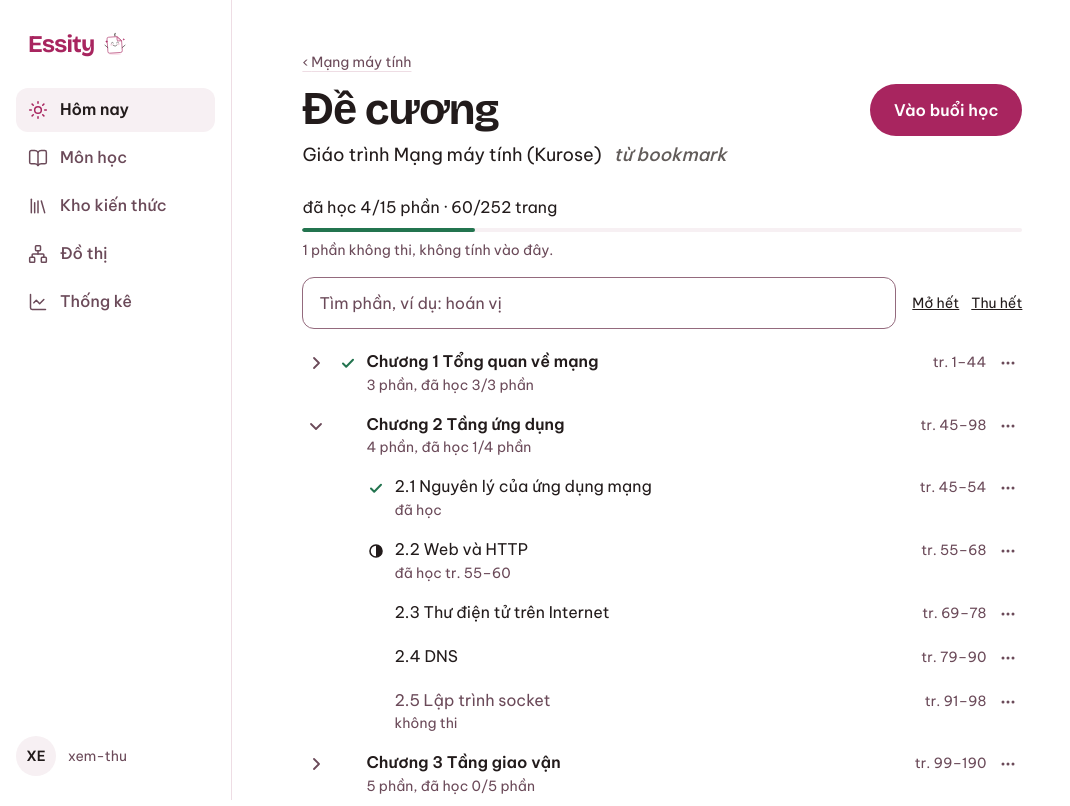
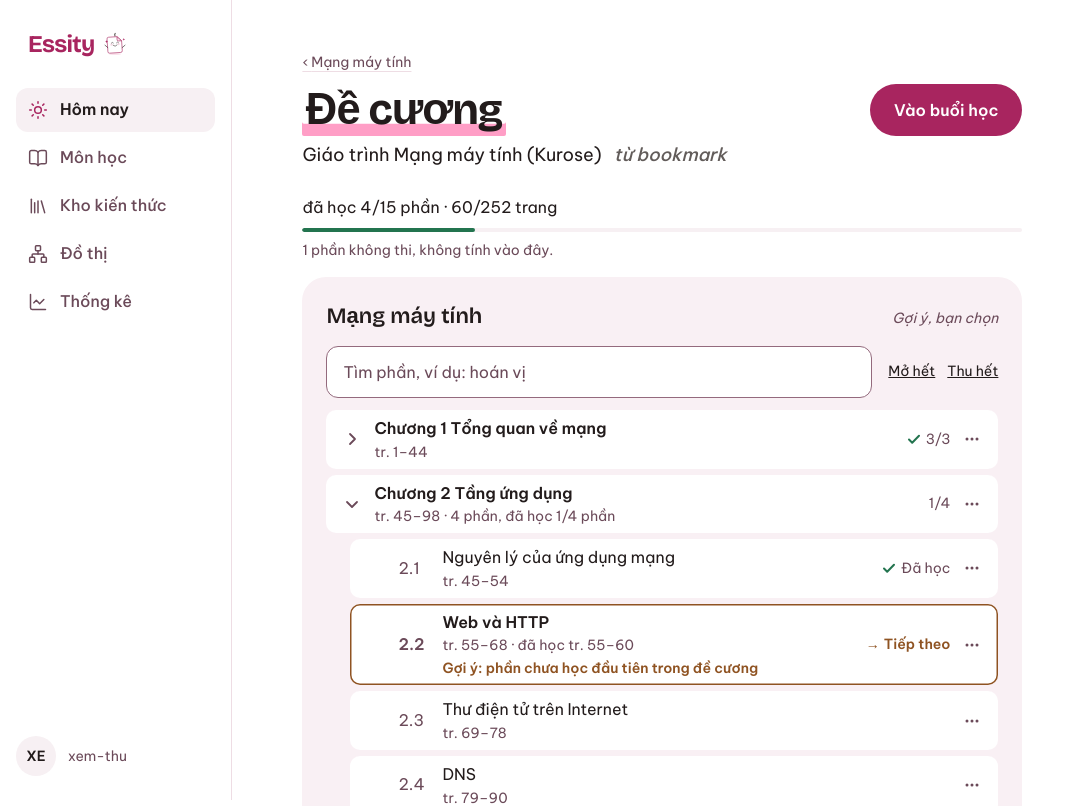
Before and after one commit to Nha-Cong-Dong/Essity, a Next.js app in the folder apps/web/: page /design-preview/syllabus in a window 1280 px wide. Shown: the top 806 px of the page, without its empty margins (0-1070 px from the left). Built offline with nearby package versions, Linux system fonts and the light colour scheme.

Commit message:
V22 g2: nx-list language for syllabus, practice, vault and graph lists

```diff
--- a/apps/web/components/graph/detail-panel.tsx
+++ b/apps/web/components/graph/detail-panel.tsx
@@ -183,7 +183,7 @@ export function DetailPanel({ view, selection, headingRef, unlink, onSelectCard,
     <section
       aria-labelledby="tray-title"
       data-tray
-      className="flex min-w-0 flex-col gap-4 rounded-tile border border-line bg-sheet p-4 lg:sticky lg:top-4 lg:max-h-[calc(100vh-2rem)] lg:overflow-y-auto"
+      className="flex min-w-0 flex-col gap-4 rounded-tile bg-hong-tint p-4 lg:sticky lg:top-4 lg:max-h-[calc(100vh-2rem)] lg:overflow-y-auto"
     >
       {heading === null ? (
         <>
--- a/apps/web/components/practice/practice-live.tsx
+++ b/apps/web/components/practice/practice-live.tsx
@@ -1,5 +1,6 @@
 "use client";
 
+import { NX_CAM, NxChip } from "@/components/ui/nx-list";
 import { Sheet } from "@/components/ui/sheet";
 import { useEffect, useRef, useState } from "react";
 
@@ -52,10 +53,14 @@ export function groupQuestions(list: QuestionListOut, types: PracticeType[]): {
   return { groups, unlinked: list.questions.filter((q) => q.status === "unlinked") };
 }
 
+const TILE = "min-w-0 rounded-tile bg-hong-tint p-4 min-[901px]:p-6";
+
 function Row({
   q,
   subjectId,
   primary,
+  pick,
+  why,
   removed,
   onDo,
   onRemove,
@@ -64,6 +69,9 @@ function Row({
   q: QuestionRow;
   subjectId: string;
   primary: boolean;
+  /** The one question the screen suggests: a cam row, with its reason. */
+  pick: boolean;
+  why: string;
   removed: boolean;
   onDo: () => void;
   onRemove: () => void;
@@ -73,7 +81,7 @@ function Row({
     return (
       <li
         data-removed={q.id}
-        className="flex flex-wrap items-center gap-x-3 gap-y-1 border-t border-line bg-sunken px-3 py-3 first:border-t-0"
+        className="flex flex-wrap items-center gap-x-3 gap-y-1 rounded-row bg-bg px-4 py-3"
       >
         <span tabIndex={-1} data-focus={`removed-${q.id}`} className="outline-none">
           Đã gỡ khỏi luyện tập.
@@ -88,14 +96,19 @@ function Row({
     );
   }
   return (
-    <li data-question={q.id} className="flex flex-col gap-2 border-t border-line py-4 first:border-t-0">
+    <li
+      data-question={q.id}
+      className={`flex flex-col items-start gap-2 rounded-row bg-bg px-4 py-3.5 ${pick ? NX_CAM.pick : ""}`}
+    >
       <div className="flex flex-wrap items-center gap-x-3 gap-y-2">
+        {q.type_name !== "" && (
+          <NxChip>
+            <span data-user className="wrap-anywhere">
+              {q.type_name}
+            </span>
+          </NxChip>
+        )}
         <Badge variant="level">{q.origin === "bank" ? "Câu gốc" : "Câu sinh thêm"}</Badge>
-        {q.type_name !== "" && (
-          <span data-user className="rounded-control border border-line px-2 text-meta wrap-anywhere">
-            {q.type_name}
-          </span>
-        )}
         {q.status === "ready" && <span className="text-meta">{q.line}</span>}
         {q.status === "waiting" && (
           <a href={`/subjects/${subjectId}/syllabus`} className="text-meta underline">
@@ -109,8 +122,14 @@ function Row({
       <p id={`sum-${q.id}`} data-user className="m-0 line-clamp-3 wrap-anywhere">
         {q.prompt}
       </p>
+      {pick && (
+        <p data-why className={`m-0 text-meta ${NX_CAM.text}`}>
+          <span aria-hidden="true">→ </span>
+          {why}
+        </p>
+      )}
       {q.answer_source === "ai" && <Pen>đáp án do AI soạn</Pen>}
-      <div className="flex flex-col items-stretch gap-1 sm:flex-row sm:flex-wrap sm:items-center">
+      <div className="flex w-full flex-col items-stretch gap-1 sm:flex-row sm:flex-wrap sm:items-center">
         {q.status === "ready" && (
           <Button variant={primary ? "primary" : "secondary"} data-focus={`do-${q.id}`} aria-describedby={`sum-${q.id}`} className={FULL} onClick={onDo}>
             Làm câu này
@@ -188,15 +207,18 @@ export function PracticeLive({
   const dueNow = list.questions.filter((q) => q.due === true && !removed.has(q.id));
   const readyCount = live.filter((q) => q.status === "ready").length;
 
+  const pickId = dueNow[0]?.id ?? firstReady;
   const dueButton = dueNow.length > 0; // then that button is the screen's primary
   const rows = (items: QuestionRow[], primaryId: string | null) => (
-    <ul className="m-0 mt-3 flex list-none flex-col rounded-tile border border-line bg-sheet px-5 py-1">
+    <ul className="m-0 mt-3 flex list-none flex-col gap-1.5 p-0">
       {items.map((q) => (
         <Row
           key={q.id}
           q={q}
           subjectId={subjectId}
           primary={!dueButton && q.id === primaryId}
+          pick={q.id === pickId}
+          why={dueNow.some((d) => d.id === q.id) ? "Gợi ý: đến hạn luyện hôm nay" : "Gợi ý: câu mở khóa mới nhất"}
           removed={removed.has(q.id)}
           onDo={() => setDoing(q.id)}
           onRemove={() => void remove(q.id)}
@@ -213,7 +235,9 @@ export function PracticeLive({
       </a>
       <div className="mt-3 flex flex-wrap items-end justify-between gap-x-8 gap-y-3" data-practice-head>
         <div className="min-w-0 basis-80 flex-1">
-          <h1 className="m-0 font-display text-title">Luyện tập</h1>
+          <h1 className="m-0 font-display text-title">
+            <span className="hl-word">Luyện tập</span>
+          </h1>
           <p className="m-0 mt-1 text-read text-ink-soft wrap-anywhere" data-practice-sub>
             {list.total === 0
               ? subjectName
@@ -271,10 +295,13 @@ export function PracticeLive({
               </Button>
             </>
           )}
-          <section aria-labelledby="practised" className="mt-8" data-practised>
-            <h2 id="practised" className="m-0 text-read font-semibold">
-              Câu đã luyện tập
-            </h2>
+          <section aria-labelledby="practised" className={`mt-8 ${TILE}`} data-practised data-nx>
+            <div className="flex items-baseline justify-between gap-3">
+              <h2 id="practised" className="m-0 font-display text-lead max-[640px]:text-body max-[640px]:font-semibold">
+                Câu đã luyện tập
+              </h2>
+              <span className="text-meta italic text-ink-soft">Gợi ý, bạn chọn</span>
+            </div>
             <p className="m-0 mt-1 text-meta text-ink-soft">Sắp theo ngày mở khóa, mới nhất trước.</p>
             {unlockedRows.length === 0 ? (
               <p className="m-0 mt-3 text-ink-soft">Chưa có câu nào mở khóa.</p>
@@ -303,7 +330,7 @@ export function PracticeLive({
             )}
           </section>
           {waitingRows.length > 0 && (
-            <section aria-labelledby="waiting" className="mt-8">
+            <section aria-labelledby="waiting" className={`mt-8 ${TILE}`} data-nx>
               <h2 id="waiting" className="m-0 text-read font-semibold">
                 Chờ mở khóa
               </h2>
@@ -311,7 +338,7 @@ export function PracticeLive({
             </section>
           )}
           {unlinked.length > 0 && (
-            <section aria-labelledby="unlinked" className="mt-8">
+            <section aria-labelledby="unlinked" className={`mt-8 ${TILE}`} data-nx>
               <h2 id="unlinked" className="m-0 text-read font-semibold">
                 Chưa gắn phần
               </h2>
--- a/apps/web/components/syllabus/syllabus-live.tsx
+++ b/apps/web/components/syllabus/syllabus-live.tsx
@@ -13,7 +13,7 @@ import {
 } from "@/lib/syllabus/api";
 import { anyEdited, sourceLabel, type SyllabusNode } from "@/lib/syllabus/tree";
 
-import { COPY, NOTICE, Skeleton, Totals } from "./syllabus-screen";
+import { COPY, NOTICE, Skeleton, SyllabusTile, Totals } from "./syllabus-screen";
 import { ExcludeEditor } from "./exclude-editor";
 import { SYLLABUS_CHANGED } from "./syllabus-chat";
 import { SyllabusTree } from "./syllabus-tree";
@@ -116,7 +116,7 @@ export function SyllabusLive({
       </a>
       <div className="flex items-center justify-between gap-3">
         <h1 className="m-0 font-display text-title">
-          {COPY.heading}
+          <span className="hl-word">{COPY.heading}</span>
         </h1>
         <Button className="max-sm:px-4" variant="secondary" render={<a href={subjectHref} />} nativeButton={false}>
           Quay lại
@@ -189,6 +189,7 @@ export function SyllabusLive({
         {removing ? (
           <ExcludeEditor nodes={nodes} onExclude={exclude} onCancel={() => setRemoving(false)} />
         ) : (
+          <SyllabusTile name={subjectName}>
           <SyllabusTree
             label={`Đề cương ${view.name}`}
             nodes={nodes}
@@ -198,6 +199,7 @@ export function SyllabusLive({
             say={setLive}
             onEditing={setEditing}
           />
+          </SyllabusTile>
         )}
       </div>
       <p role="status" className="sr-only" data-live>
--- a/apps/web/components/syllabus/syllabus-screen.tsx
+++ b/apps/web/components/syllabus/syllabus-screen.tsx
@@ -1,6 +1,6 @@
 "use client";
 
-import { useRef, useState } from "react";
+import { type ReactNode, useRef, useState } from "react";
 
 import { PencilNote } from "@/components/notebook";
 import { Button } from "@/components/ui/button";
@@ -51,6 +51,19 @@ export function Skeleton() {
   );
 }
 
+/** The tile of the landing's "Học gì tiếp" list: the subject on the left, "Gợi ý, bạn chọn" on the right, the tree below. */
+export function SyllabusTile({ name, children }: { name: string; children: ReactNode }) {
+  return (
+    <section data-nx className="min-w-0 rounded-tile bg-hong-tint p-4 min-[901px]:p-6">
+      <div className="flex items-baseline justify-between gap-3 pb-3.5">
+        <h2 className="m-0 min-w-0 font-display text-lead wrap-anywhere max-[640px]:text-body max-[640px]:font-semibold">{name}</h2>
+        <span className="shrink-0 text-meta italic text-ink-soft">Gợi ý, bạn chọn</span>
+      </div>
+      {children}
+    </section>
+  );
+}
+
 export function Totals({ nodes, unit }: { nodes: SyllabusNode[]; unit: SyllabusFixture["unit"] }) {
   const p = progress(nodes);
   const word = unit === "slide" ? "slide" : unit === "est_page" ? "trang ước tính" : "trang";
@@ -87,7 +100,7 @@ export function SyllabusScreen({ state }: { state: SyllabusState }) {
       </a>
       <div className="flex items-center justify-between gap-3">
         <h1 className="m-0 font-display text-title">
-          {COPY.heading}
+          <span className="hl-word">{COPY.heading}</span>
         </h1>
         {state !== "empty-no-main" && state !== "error" && state !== "loading" && state !== "extracting" && (
           <Button
@@ -184,6 +197,7 @@ export function SyllabusScreen({ state }: { state: SyllabusState }) {
       )}
       <Totals nodes={nodes} unit={fixture.unit} />
       <div className="mt-4">
+        <SyllabusTile name={SUBJECT.name}>
         <SyllabusTree
           label={`Đề cương ${fixture.mainName}`}
           nodes={nodes}
@@ -194,6 +208,7 @@ export function SyllabusScreen({ state }: { state: SyllabusState }) {
           onEditing={setEditing}
           initialPanel={PANEL_AT[state] ? { ...PANEL_AT[state]!, focus: false } : null}
         />
+        </SyllabusTile>
       </div>
       {live_}
     </div>
--- a/apps/web/components/syllabus/syllabus-tree.tsx
+++ b/apps/web/components/syllabus/syllabus-tree.tsx
@@ -5,6 +5,7 @@ import { type KeyboardEvent, type ReactNode, useEffect, useId, useRef, useState
 import { FieldError } from "@/components/field-error";
 import { Button } from "@/components/ui/button";
 import { Input } from "@/components/ui/input";
+import { NX_CAM } from "@/components/ui/nx-list";
 import {
   applyMark,
   applyRange,
@@ -15,6 +16,7 @@ import {
   findNode,
   markCounts,
   nodeStatus,
+  progress,
   rangeContext,
   rangeText,
   type Row,
@@ -55,8 +57,15 @@ type Props = {
 
 // Indent: 28 px a level from 640 px, 16 px below; the real indent stops at level 4 / 3 so a deep
 // outline keeps room for its titles at 320 px. aria-level stays true.
-const INDENT =
-  "pl-[calc(min(var(--lvl),var(--cap))*var(--step))] [--lvl:0] [--cap:3] [--step:16px] sm:[--cap:4] sm:[--step:28px]";
+// A row of the tile is a white row apart from its siblings (the landing's "nx" list): the indent is a
+// margin, so the white follows the level. The one "next" row is cam, with an arrow and words.
+const INDENT_M =
+  "ml-[calc(min(var(--lvl),var(--cap))*var(--step))] [--lvl:0] [--cap:3] [--step:16px] sm:[--step:24px]";
+/** "3.1 Giao thuc" -> ["3.1", "Giao thuc"]; a title with no number keeps the whole title. */
+const splitTitle = (title: string): [string | null, string] => {
+  const m = /^(\d+(?:\.\d+)*\.?)\s+(.+)$/s.exec(title);
+  return m ? [m[1], m[2]] : [null, title];
+};
 // The visible mark is 28 px; its touch area is 44 px (after:) without widening the indent step.
 // Panel buttons wrap their label (a long one such as "Đánh dấu 12 phần chưa học là đã học" must fit 320 px).
 const WRAP = "h-auto min-h-11 max-w-full shrink whitespace-normal py-2 text-left";
@@ -207,9 +216,9 @@ function Panel({
       onKeyDown={onKey}
       data-panel={node.id}
       style={{ ["--lvl" as string]: level - 1 }}
-      className={`${INDENT} pb-3`}
+      className={`${INDENT_M} mb-1.5 rounded-row bg-bg px-3 pb-3`}
     >
-      <div className="ml-[calc(28px+8px+20px+8px)] flex flex-col gap-1 max-sm:ml-7">
+      <div className="ml-[calc(28px+8px)] flex flex-col gap-1 max-sm:ml-7">
         {state.mode === "actions" ? (
           <div className="flex flex-wrap items-center gap-x-1">
             <Button ref={editRef} variant="quiet" className={WRAP} onClick={edit}>
@@ -348,6 +357,20 @@ function filterNodes(list: SyllabusNode[], query: string): SyllabusNode[] {
   });
 }
 
+/** The part to study next: the first leaf, in order, that counts and is not yet studied. */
+function firstUnstudied(list: SyllabusNode[], parentExcluded = false): string | null {
+  for (const n of list) {
+    if (n.excluded || parentExcluded) continue;
+    if (n.children.length === 0) {
+      if (nodeStatus(n) !== "done") return n.id;
+    } else {
+      const inside = firstUnstudied(n.children);
+      if (inside) return inside;
+    }
+  }
+  return null;
+}
+
 export function SyllabusTree({ label, nodes, unit, total, onNodes, say, onEditing, initialPanel = null }: Props) {
   const [open, setOpen] = useState<Set<string>>(() => {
     const set = defaultOpen(nodes);
@@ -366,6 +389,7 @@ export function SyllabusTree({ label, nodes, unit, total, onNodes, say, onEditin
   const shown = needle === "" ? nodes : filterNodes(nodes, needle);
   const openNow = needle === "" ? open : new Set(allBranchIds(shown));
   const rows = visibleRows(shown, openNow);
+  const nextId = firstUnstudied(nodes);
   const [active, setActive] = useState(initialPanel?.id ?? rows[0]?.node.id ?? "");
   const [panel, setPanelState] = useState<PanelState | null>(initialPanel);
   const items = useRef(new Map<string, HTMLLIElement>());
@@ -476,6 +500,20 @@ export function SyllabusTree({ label, nodes, unit, total, onNodes, say, onEditin
               ? note
               : null;
       const panelHere = panel?.id === node.id;
+      const [num, name] = splitTitle(node.title);
+      const isNext = node.id === nextId;
+      const why = "Gợi ý: phần chưa học đầu tiên trong đề cương";
+      const sub = branch ? progress([node]) : null;
+      const stateText = node.excluded
+        ? "Không thi"
+        : sub
+          ? `${sub.done}/${sub.total}`
+          : status === "done"
+            ? "Đã học"
+            : status === "partial"
+              ? "Học một phần"
+              : "";
+      const showState = stateText !== "";
       return (
         <li
           key={node.id}
@@ -513,7 +551,7 @@ export function SyllabusTree({ label, nodes, unit, total, onNodes, say, onEditin
             data-row
             style={{ ["--lvl" as string]: level - 1 }}
             onClick={() => (branch ? fold(node.id, !isOpen) : openPanel(node.id))}
-            className={`${INDENT} flex min-h-11 cursor-pointer items-start gap-2 max-sm:gap-1 rounded-control py-2 [li:focus-visible>&]:outline-2 [li:focus-visible>&]:outline-offset-2 [li:focus-visible>&]:outline-focus`}
+            className={`${INDENT_M} mb-1.5 flex min-h-12 cursor-pointer items-center gap-2 rounded-row bg-bg px-3 py-1.5 sm:min-h-11.5 [li:focus-visible>&]:outline-2 [li:focus-visible>&]:outline-offset-2 [li:focus-visible>&]:outline-focus ${isNext ? `${NX_CAM.row} font-semibold` : ""}`}
           >
             <span className="flex h-7 w-7 shrink-0 items-center justify-center">
               {branch && (
@@ -532,23 +570,37 @@ export function SyllabusTree({ label, nodes, unit, total, onNodes, say, onEditin
                 </button>
               )}
             </span>
-            <span className="flex h-7 w-5 shrink-0 items-center justify-center max-sm:w-4" aria-hidden="true">
-              {status === "done" && !node.excluded ? <Tick /> : status === "partial" && leaf && !node.excluded ? <Half /> : null}
+            {num && (
+              <span aria-hidden="true" className="w-9 shrink-0 text-body tabular-nums text-ink-soft max-sm:w-8">
+                {num}
+              </span>
+            )}
+            <span className="flex min-w-0 flex-1 flex-col">
+              <span id={`ti-${node.id}-t`} data-user className={`wrap-anywhere text-body ${node.excluded ? "text-ink-soft" : ""} ${branch ? "font-semibold" : ""}`}>
+                {num && <span className="sr-only">{num} </span>}
+                {name}
+              </span>
+              <span className="text-meta font-normal text-ink-soft">
+                <span id={`ti-${node.id}-m`}>{range}</span>
+                {visible && (!showState || status === "partial") ? ` · ${visible}` : ""}
+              </span>
+              {isNext && why && <span className={`mt-0.5 text-meta ${NX_CAM.text}`}>{why}</span>}
             </span>
-            <span className="flex min-w-0 flex-1 flex-col sm:flex-row sm:items-baseline sm:justify-between sm:gap-3">
-              <span className="flex min-w-0 flex-col">
-                <span id={`ti-${node.id}-t`} data-user className={`wrap-anywhere text-body ${node.excluded ? "text-ink-soft" : ""} ${branch ? "font-semibold" : ""}`}>
-                  {node.title}
-                </span>
-                {visible && (
-                  <span className="text-small text-ink-soft">
-                    {visible}
-                  </span>
-                )}
-              </span>
-              <span id={`ti-${node.id}-m`} className="shrink-0 text-small text-ink-soft">
-                {range}
-              </span>
+            <span
+              className={`flex shrink-0 items-center gap-1 whitespace-nowrap text-meta ${isNext ? NX_CAM.text : "text-ink-soft"}`}
+              data-state-cell
+            >
+              {isNext ? (
+                <>
+                  <span aria-hidden="true">→</span> Tiếp theo
+                </>
+              ) : showState ? (
+                <>
+                  {status === "done" && !node.excluded && <Tick />}
+                  {status === "partial" && leaf && !node.excluded && <Half />}
+                  {stateText}
+                </>
+              ) : null}
             </span>
             <button
               type="button"
--- a/apps/web/components/ui/nx-list.tsx
+++ b/apps/web/components/ui/nx-list.tsx
@@ -128,3 +128,10 @@ export function NxKind({
     </li>
   );
 }
+
+/** The cam classes for rows that are not an NxRow (a tree row, a practice question): one source of --cam. */
+export const NX_CAM = {
+  row: NEXT,
+  pick: "bg-cam/12 inset-ring-[1.5px] inset-ring-cam",
+  text: "font-semibold text-cam",
+} as const;
```
Also changed, not shown: apps/web/components/graph/edge-list.tsx (+7 -7 lines), apps/web/components/vault/card-list.tsx (+5 -2 lines), apps/web/components/vault/vault-view.tsx (+22 -23 lines).
